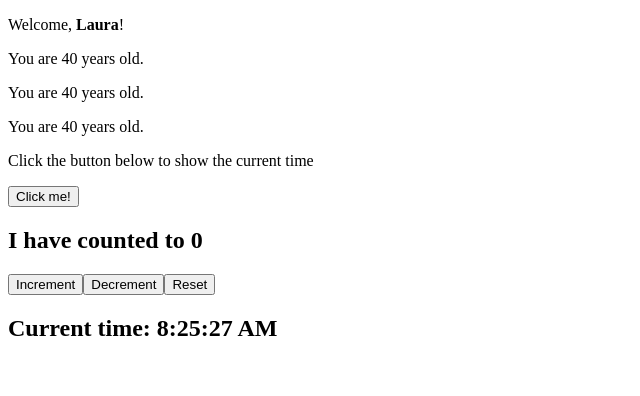
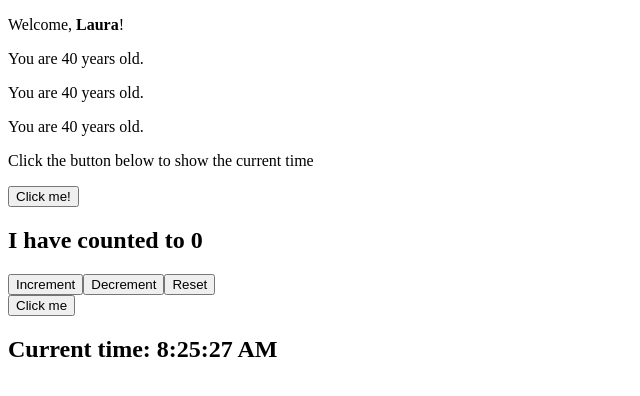
Before and after one commit to lauriiief/React, a React (Vite) app in the folder exercises-react/: page / in a window 1280 px wide. Shown: the top 396 px of the page, without its empty margins (0-640 px from the left). Built offline with nearby package versions, Linux system fonts and the light colour scheme.

Commit message:
Handling Events - 1

```diff
--- a/exercises-react/src/App.jsx
+++ b/exercises-react/src/App.jsx
@@ -3,6 +3,7 @@ import { Clock } from "./Clock";
 import { Counter } from "./Counter";
 import { Hello } from "./Hello";
 import { Message } from "./Message";
+import { MouseClicker } from "./MouseClicker";
 import { Welcome } from "./Welcome";
 
 {/*export function App() {
@@ -21,6 +22,7 @@ export function App(){
         <Welcome name="Laura" age={40} />
         <AlertClock/>
         <Counter/>
+        <MouseClicker/>
         <Clock/>
     </div>
     )
--- /dev/null
+++ b/exercises-react/src/MouseClicker.jsx
@@ -0,0 +1,11 @@
+export function MouseClicker() {
+    function handleButtonClick(event){
+        console.log(event.currentTarget.name)
+    }
+
+    return (
+        <div>
+            <button name="one" onClick={handleButtonClick}> Click me </button>
+        </div>
+    )
+}
```
